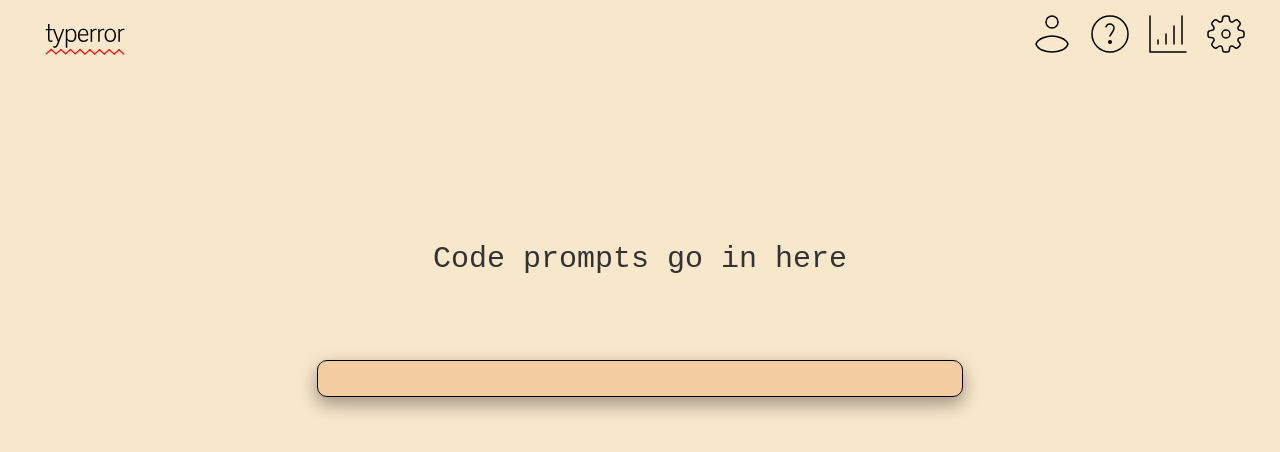
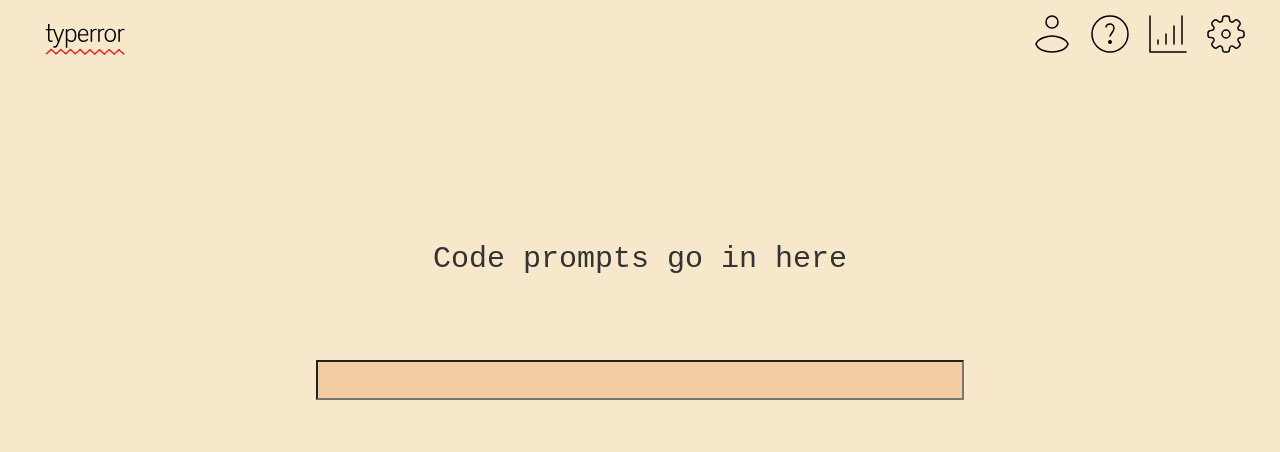
Before and after one commit to team-thunderdome/typerror, a React (Create React App) app in the folder client/: page /gamingpage in a window 1280 px wide. Shown: the top 452 px of the page. Built offline with nearby package versions, Linux system fonts and the light colour scheme.

Commit message:
💄 Fix textbox style

```diff
--- a/client/src/TextBox.js
+++ b/client/src/TextBox.js
@@ -3,7 +3,7 @@ import "./textBox.css";
 const TextBox = () => {
   return (
     <div>
-      <input className="textInput" type="text" />
+      <input className="textInput" type="text" maxlength="40" />
     </div>
   );
 };
--- a/client/src/textBox.css
+++ b/client/src/textBox.css
@@ -1,4 +1,4 @@
-.textInput {
+/* .textInput {
   color: #000;
   background-color: #f3cda1;
   display: inline-block;
@@ -9,8 +9,21 @@
   border-radius: 10px;
   text-align: left;
   padding-right: 20em;
-  width: 27em;
+  max-width: 27em;
   box-shadow: 0 8px 16px 0 rgba(0, 0, 0, 0.2), 0 6px 20px 0 rgba(0, 0, 0, 0.19);
+  font-size: 30px;
+} */
+
+.textInput {
+  color: #000;
+  background-color: #f3cda1;
+  display: inline-block;
+  display: flex;
+  width: 50vw;
+  max-width: 50vw;
+  min-width: 200px;
+  font-size: 30px;
+  text-align: center;
 }
 
 .startButton:hover {
```
